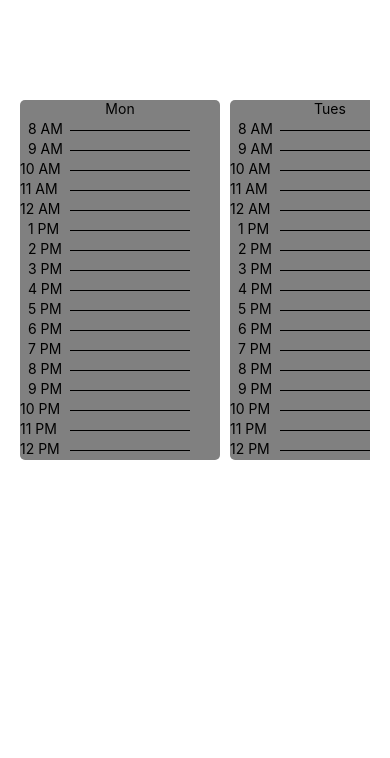
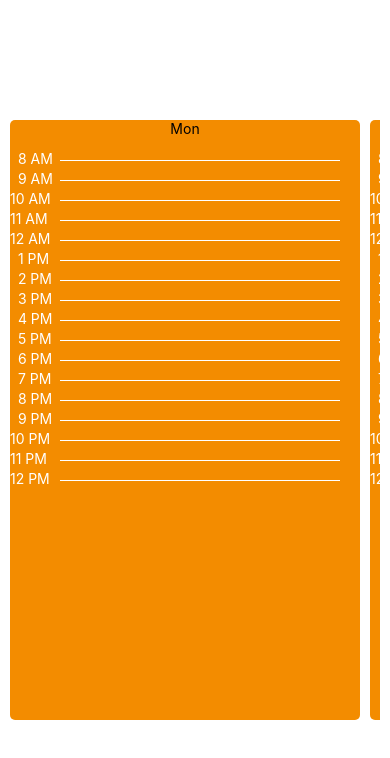
Before and after one commit to calvin-cs262-fall2022-teamH/Client, a React Native app: screen / in a window 390 px wide. Shown: the top 758 px of the page. Built offline with nearby package versions, Linux system fonts and the light colour scheme.

Commit message:
Orange, height change, & documentation :)

```diff
--- a/App.js
+++ b/App.js
@@ -2,14 +2,21 @@ import { StatusBar } from 'expo-status-bar';
 import { ScrollView, StyleSheet, Switch, Text, View, FlatList } from 'react-native';
 import ReactNativeZoomableView from '@dudigital/react-native-zoomable-view/src/ReactNativeZoomableView';
 
-//makes a horrizontal line, given length, (x,y) displacement, a color, and thickness of the a line
+/*  A space to declare global variables */
+let primary = "#F38C00";  // def primary color (orange)
+let secondary = "#0167AB"; // def secondary color (blue)
+
+
+/* function: hLine  -  draws horizontal lines
+  @params: length, (x, y) displacement, color, thickness
+*/
 function hLine(length, x, y, color) {
   return <View
     style={{
       borderBottomColor: color,
       borderBottomWidth: StyleSheet.hairlineWidth,
-    marginLeft:x,
-    marginTop:y,
+      marginLeft: x,
+      marginTop: y,
       width: length
     }}
   />;
@@ -18,44 +25,49 @@ function hLine(length, x, y, color) {
 function renderGrid(item) {
   const timeView = [];
   const lineView = [];
-  const times = ["  8 AM","  9 AM","10 AM","11 AM", "12 AM", "  1 PM","  2 PM","  3 PM", "  4 PM", "  5 PM", "  6 PM", "  7 PM","  8 PM","  9 PM", "10 PM", "11 PM","12 PM"]
-  for (let i=0; i <= 16; i+=1) {
-    timeView.push(<Text style={{position:'absolute', marginTop:i*20+20}}>{times[i]}</Text>);
-    lineView.push(<View style={{position:'absolute'}}>{hLine(120,50,i*20+30,"black",1)}</View>)
+  const times = ["  8 AM", "  9 AM", "10 AM", "11 AM", "12 AM", "  1 PM", "  2 PM", "  3 PM", "  4 PM", "  5 PM", "  6 PM", "  7 PM", "  8 PM", "  9 PM", "10 PM", "11 PM", "12 PM"]
+  for (let i = 0; i <= 16; i += 1) {
+    timeView.push(<Text style={{ position: 'absolute', color: "white", marginTop: i * 20 + 30 }}>{times[i]}</Text>);     //  writes times
+    lineView.push(<View style={{ position: 'absolute' }}>{hLine(280, 50, i * 20 + 40, "white", 1)}</View>)               //  draws horiz lines
   }
   return <View>
-    <Text style={{textAlign:"center"}}>{item}</Text>
+    <Text style={{ textAlign: "center" }}>{item}</Text>
     {timeView}{lineView}
   </View>;
 };
 
 const Listitem = ({ item }) => {
   return (
-    <View style={{height:360, width: 200, backgroundColor: "grey", borderRadius:5}}>
+    <View style={{ height: 600, width: 350, backgroundColor: primary, borderRadius: 5 }}>
       {renderGrid(item)}
     </View>
   );
 };
+
 export default function App() {
   return (
     <FlatList
-    style={{marginTop: 100, marginLeft: 20, marginRight:20}}
+      style={{
+        marginTop: 120,   //creates room for "toolbar"
+        marginLeft: 10,
+        marginRight: 10,
+      }}
       horizontal
       data={["Mon", "Tues", "Wed", "Thurs", "Fri"]}
-    renderItem={({item}) => <Listitem item={item} />}
+      renderItem={({ item }) => <Listitem item={item} />}
       showsHorizontalScrollIndicator={true}
-    ItemSeparatorComponent={() => {return (<View style={{width:10}}/>);}}//the variable "width" affects space between elements in the list
+      showsVerticalScrollIndicator={true}
+      ItemSeparatorComponent={() => { return (<View style={{ width: 10 }} />); }} //the variable "width" affects space between elements in the list
     />
   );
 }
-
 
 const styles = StyleSheet.create({
   zoomWrapper: {
     flex: 1,
     backgroundColor: "grey",
     overflow: 'hidden',
-    height:2000,
+    height: 2000,
     length: 1000,
   },
 });
```
Also changed, not shown: 1 other file (tests, documents, lock files or other folders). Lines whose indentation alone changed are shown as unchanged.
